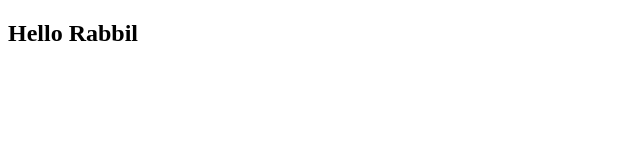
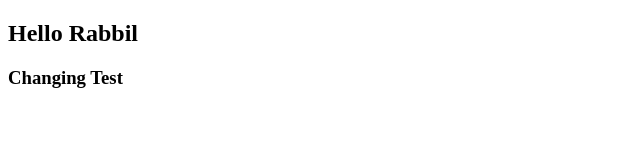
Before and after one commit to ImRabbil/FirstGithub, a plain HTML site: page index.html in a window 1280 px wide. Shown: the whole page, without its empty margins (0-640 px from the left). Drawn offline with Linux system fonts and the light colour scheme.

Commit message:
index file modified

```diff
--- a/index.html
+++ b/index.html
@@ -6,5 +6,6 @@
 </head>
 <body>
       <h2>Hello Rabbil</h2>
+      <h3>Changing Test</h3>
 </body>
 </html>
```
